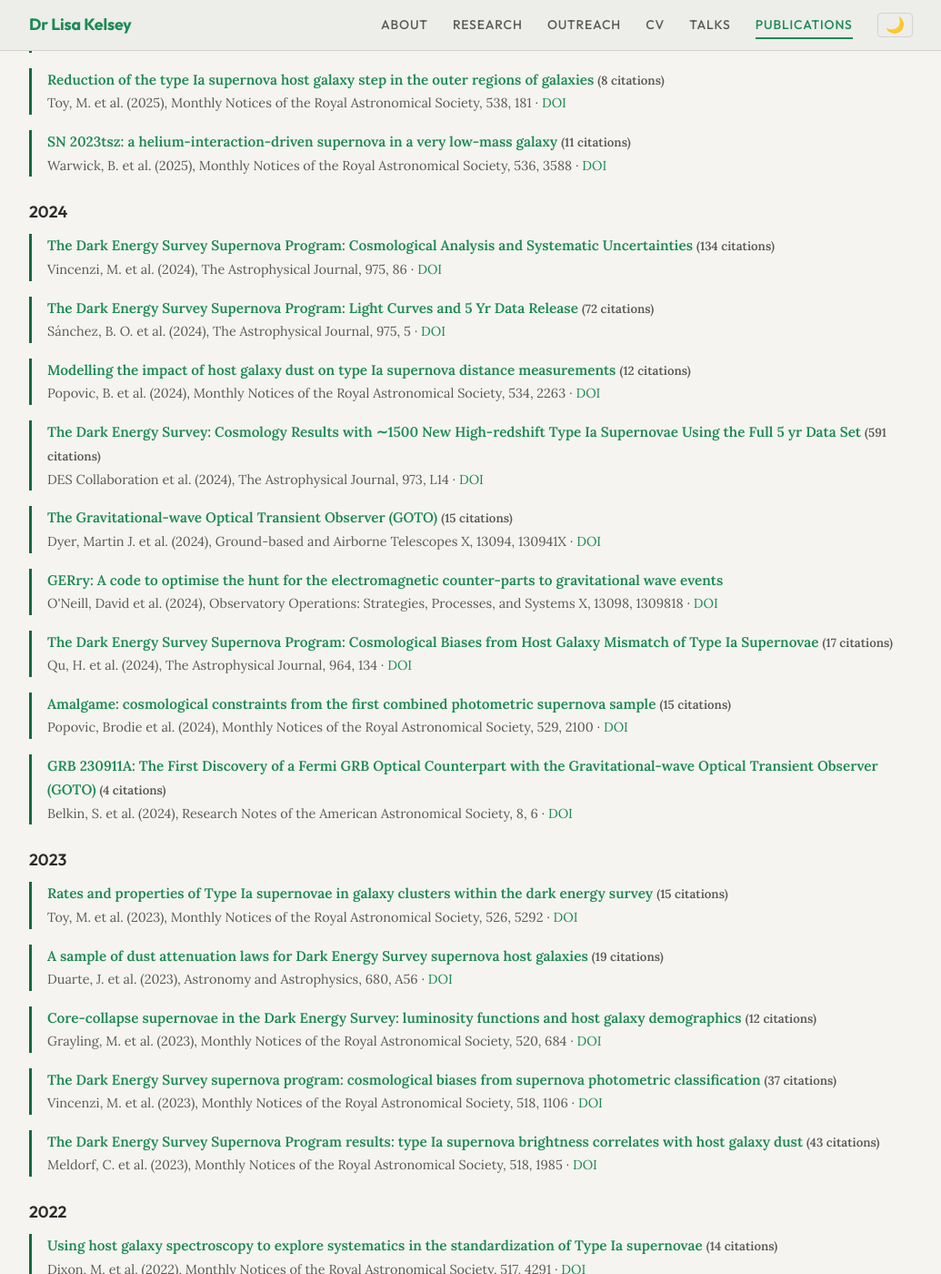
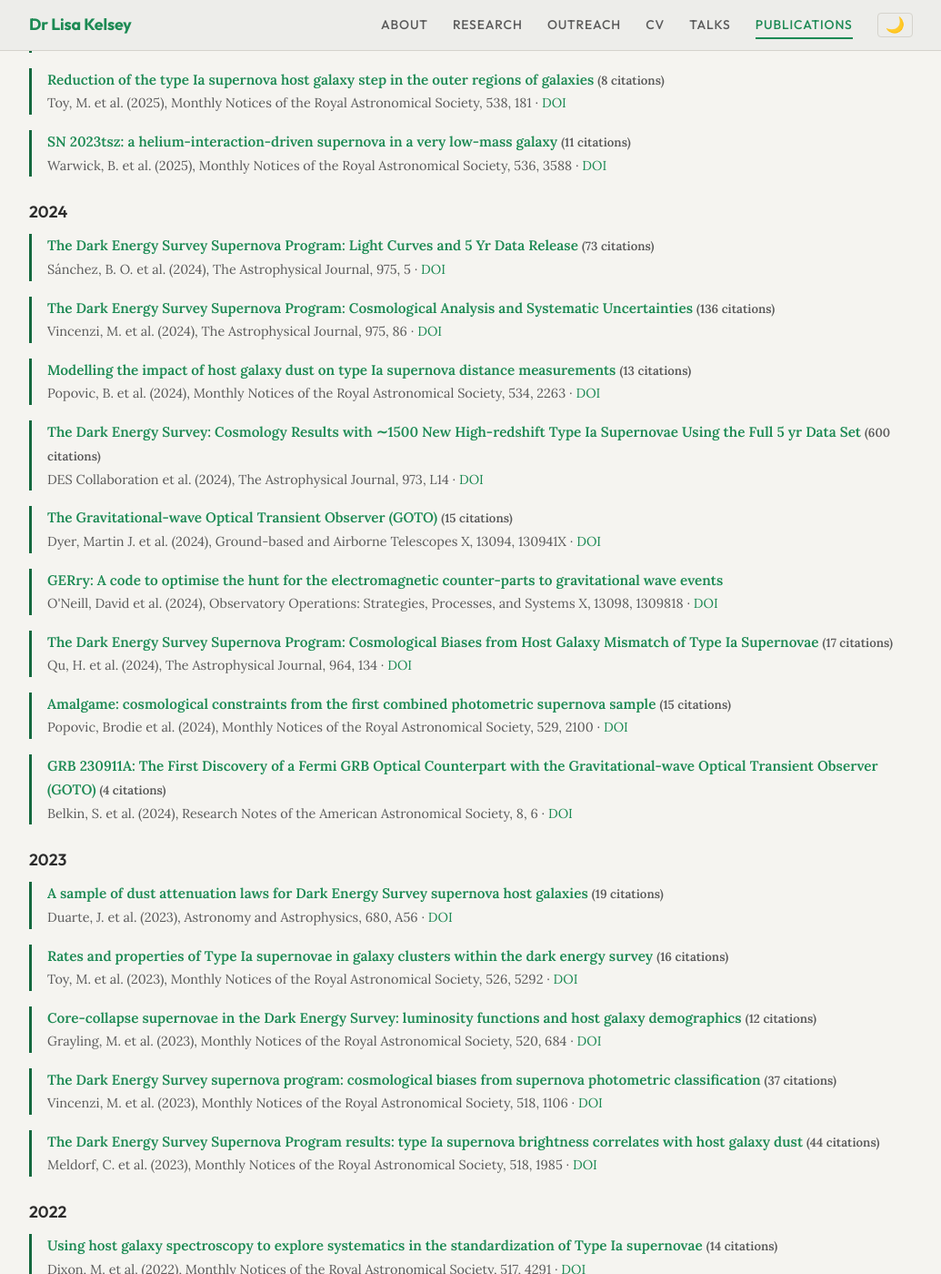
Before and after one commit to LKelsey/LKelsey.github.io, a Jekyll site: the page built from publications.md, in a window 1280 px wide and 1400 px high, scrolled down 1674 px. Shown: the whole window at 91% size, without its empty margins (122-1157 px from the left). Built offline with Jekyll 4.4.1, drawn with Linux system fonts in a browser that asks for light colours; some of the changed text lies outside the part shown.

Commit message:
Auto-update publications from ADS

```diff
--- a/_data/publications.yml
+++ b/_data/publications.yml
@@ -1,4 +1,4 @@
-# Auto-generated from ADS library on 2026-04-29 08:05 UTC
+# Auto-generated from ADS library on 2026-04-30 08:09 UTC
 # Do not edit manually
 
 first_author:
@@ -16,7 +16,7 @@ first_author:
       journal: "Monthly Notices of the Royal Astronomical Society, 519, 3046"
       url: https://ui.adsabs.harvard.edu/abs/2023MNRAS.519.3046K/abstract
       bibcode: "2023MNRAS.519.3046K"
-      citations: 43
+      citations: 44
       doi: https://doi.org/10.1093/mnras/stac3711
     - title: "The effect of environment on Type Ia supernovae in the Dark Energy Survey three-year cosmological sample"
       authors: "Kelsey, L. et al."
@@ -24,7 +24,7 @@ first_author:
       journal: "Monthly Notices of the Royal Astronomical Society, 501, 4861"
       url: https://ui.adsabs.harvard.edu/abs/2021MNRAS.501.4861K/abstract
       bibcode: "2021MNRAS.501.4861K"
-      citations: 84
+      citations: 85
       doi: https://doi.org/10.1093/mnras/staa3924
 
 joint_first_author:
@@ -140,7 +140,7 @@ coauthor:
       journal: "Monthly Notices of the Royal Astronomical Society, 538, 782"
       url: https://ui.adsabs.harvard.edu/abs/2025MNRAS.538..782D/abstract
       bibcode: "2025MNRAS.538..782D"
-      citations: 5
+      citations: 6
       doi: https://doi.org/10.1093/mnras/staf266
     - title: "Reduction of the type Ia supernova host galaxy step in the outer regions of galaxies"
       authors: "Toy, M. et al."
@@ -158,29 +158,29 @@ coauthor:
       bibcode: "2025MNRAS.536.3588W"
       citations: 11
       doi: https://doi.org/10.1093/mnras/stae2784
+    - title: "The Dark Energy Survey Supernova Program: Light Curves and 5 Yr Data Release"
+      authors: "Sánchez, B. O. et al."
+      year: 2024
+      journal: "The Astrophysical Journal, 975, 5"
+      url: https://ui.adsabs.harvard.edu/abs/2024ApJ...975....5S/abstract
+      bibcode: "2024ApJ...975....5S"
+      citations: 73
+      doi: https://doi.org/10.3847/1538-4357/ad739a
     - title: "The Dark Energy Survey Supernova Program: Cosmological Analysis and Systematic Uncertainties"
       authors: "Vincenzi, M. et al."
       year: 2024
       journal: "The Astrophysical Journal, 975, 86"
       url: https://ui.adsabs.harvard.edu/abs/2024ApJ...975...86V/abstract
       bibcode: "2024ApJ...975...86V"
-      citations: 134
+      citations: 136
       doi: https://doi.org/10.3847/1538-4357/ad5e6c
-    - title: "The Dark Energy Survey Supernova Program: Light Curves and 5 Yr Data Release"
-      authors: "Sánchez, B. O. et al."
-      year: 2024
-      journal: "The Astrophysical Journal, 975, 5"
-      url: https://ui.adsabs.harvard.edu/abs/2024ApJ...975....5S/abstract
-      bibcode: "2024ApJ...975....5S"
-      citations: 72
-      doi: https://doi.org/10.3847/1538-4357/ad739a
     - title: "Modelling the impact of host galaxy dust on type Ia supernova distance measurements"
       authors: "Popovic, B. et al."
       year: 2024
       journal: "Monthly Notices of the Royal Astronomical Society, 534, 2263"
       url: https://ui.adsabs.harvard.edu/abs/2024MNRAS.534.2263P/abstract
       bibcode: "2024MNRAS.534.2263P"
-      citations: 12
+      citations: 13
       doi: https://doi.org/10.1093/mnras/stae2164
     - title: "The Dark Energy Survey: Cosmology Results with ∼1500 New High-redshift Type Ia Supernovae Using the Full 5 yr Data Set"
       authors: "DES Collaboration et al."
@@ -188,7 +188,7 @@ coauthor:
       journal: "The Astrophysical Journal, 973, L14"
       url: https://ui.adsabs.harvard.edu/abs/2024ApJ...973L..14D/abstract
       bibcode: "2024ApJ...973L..14D"
-      citations: 591
+      citations: 600
       doi: https://doi.org/10.3847/2041-8213/ad6f9f
     - title: "The Gravitational-wave Optical Transient Observer (GOTO)"
       authors: "Dyer, Martin J. et al."
@@ -230,14 +230,6 @@ coauthor:
       bibcode: "2024RNAAS...8....6B"
       citations: 4
       doi: https://doi.org/10.3847/2515-5172/ad1876
-    - title: "Rates and properties of Type Ia supernovae in galaxy clusters within the dark energy survey"
-      authors: "Toy, M. et al."
-      year: 2023
-      journal: "Monthly Notices of the Royal Astronomical Society, 526, 5292"
-      url: https://ui.adsabs.harvard.edu/abs/2023MNRAS.526.5292T/abstract
-      bibcode: "2023MNRAS.526.5292T"
-      citations: 15
-      doi: https://doi.org/10.1093/mnras/stad2982
     - title: "A sample of dust attenuation laws for Dark Energy Survey supernova host galaxies"
       authors: "Duarte, J. et al."
       year: 2023
@@ -246,6 +238,14 @@ coauthor:
       bibcode: "2023A&A...680A..56D"
       citations: 19
       doi: https://doi.org/10.1051/0004-6361/202346534
+    - title: "Rates and properties of Type Ia supernovae in galaxy clusters within the dark energy survey"
+      authors: "Toy, M. et al."
+      year: 2023
+      journal: "Monthly Notices of the Royal Astronomical Society, 526, 5292"
+      url: https://ui.adsabs.harvard.edu/abs/2023MNRAS.526.5292T/abstract
+      bibcode: "2023MNRAS.526.5292T"
+      citations: 16
+      doi: https://doi.org/10.1093/mnras/stad2982
     - title: "Core-collapse supernovae in the Dark Energy Survey: luminosity functions and host galaxy demographics"
       authors: "Grayling, M. et al."
       year: 2023
@@ -268,7 +268,7 @@ coauthor:
       journal: "Monthly Notices of the Royal Astronomical Society, 518, 1985"
       url: https://ui.adsabs.harvard.edu/abs/2023MNRAS.518.1985M/abstract
       bibcode: "2023MNRAS.518.1985M"
-      citations: 43
+      citations: 44
       doi: https://doi.org/10.1093/mnras/stac3056
     - title: "Using host galaxy spectroscopy to explore systematics in the standardization of Type Ia supernovae"
       authors: "Dixon, M. et al."
@@ -278,14 +278,6 @@ coauthor:
       bibcode: "2022MNRAS.517.4291D"
       citations: 14
       doi: https://doi.org/10.1093/mnras/stac2994
-    - title: "The Pantheon+ Analysis: Cosmological Constraints"
-      authors: "Brout, Dillon et al."
-      year: 2022
-      journal: "The Astrophysical Journal, 938, 110"
-      url: https://ui.adsabs.harvard.edu/abs/2022ApJ...938..110B/abstract
-      bibcode: "2022ApJ...938..110B"
-      citations: 1324
-      doi: https://doi.org/10.3847/1538-4357/ac8e04
     - title: "Measuring Cosmological Parameters with Type Ia Supernovae in redMaGiC Galaxies"
       authors: "Chen, R. et al."
       year: 2022
@@ -294,6 +286,14 @@ coauthor:
       bibcode: "2022ApJ...938...62C"
       citations: 33
       doi: https://doi.org/10.3847/1538-4357/ac8b82
+    - title: "The Pantheon+ Analysis: Cosmological Constraints"
+      authors: "Brout, Dillon et al."
+      year: 2022
+      journal: "The Astrophysical Journal, 938, 110"
+      url: https://ui.adsabs.harvard.edu/abs/2022ApJ...938..110B/abstract
+      bibcode: "2022ApJ...938..110B"
+      citations: 1338
+      doi: https://doi.org/10.3847/1538-4357/ac8e04
     - title: "A galaxy-driven model of type Ia supernova luminosity variations"
       authors: "Wiseman, P. et al."
       year: 2022
@@ -308,7 +308,7 @@ coauthor:
       journal: "Monthly Notices of the Royal Astronomical Society, 514, 5159"
       url: https://ui.adsabs.harvard.edu/abs/2022MNRAS.514.5159M/abstract
       bibcode: "2022MNRAS.514.5159M"
-      citations: 46
+      citations: 47
       doi: https://doi.org/10.1093/mnras/stac1691
     - title: "Cosmological Results from the RAISIN Survey: Using Type Ia Supernovae in the Near Infrared as a Novel Path to Measure the Dark Energy Equation of State"
       authors: "Jones, D. O. et al."
```
